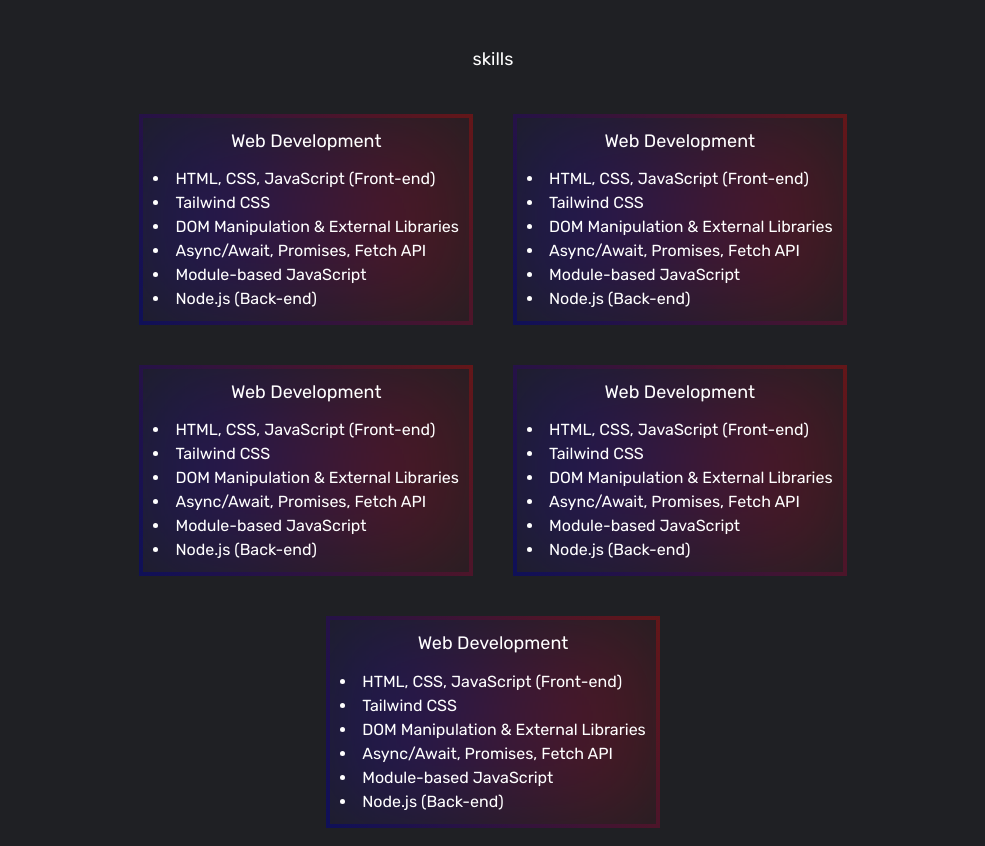
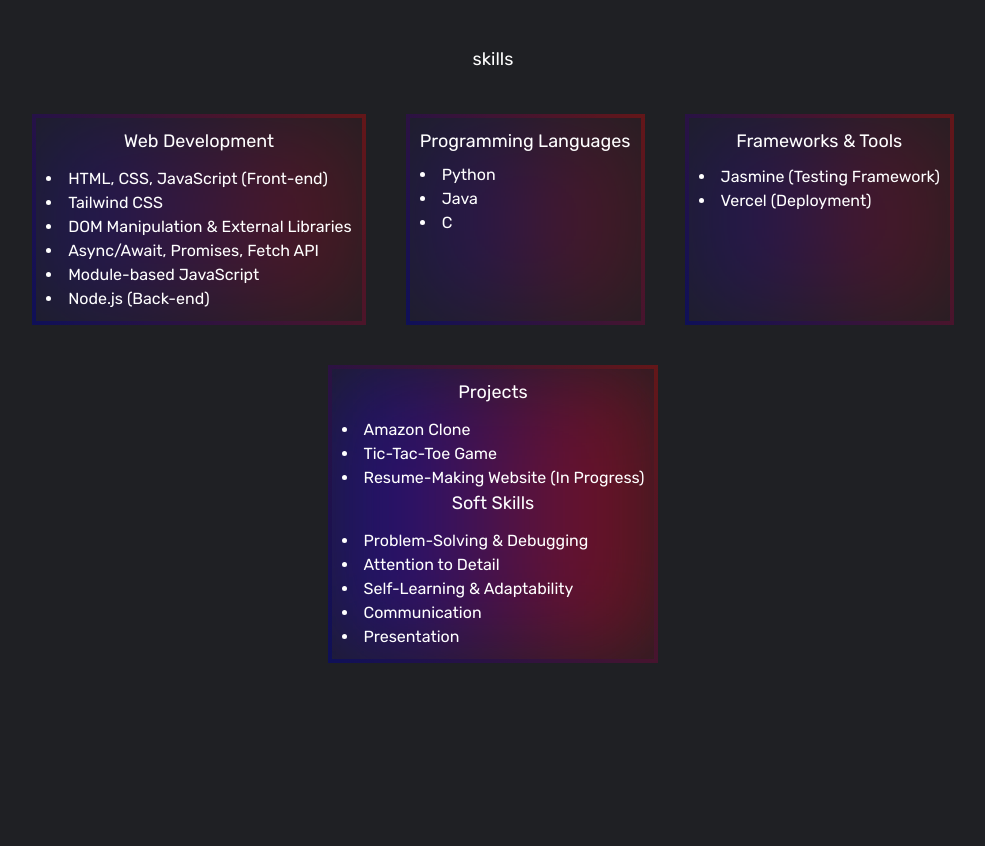
Before and after one commit to Ahmed-Rashid200307/PORTFOLIO, a website: page HSection/index.html in a window 1280 px wide. Shown: the part 1740-2586 px from the top of the page, without its empty margins (147-1132 px from the left). Drawn offline with Linux system fonts and the light colour scheme.

Commit message:
deletd some files

```diff
--- a/HSection/hero.html
+++ b/HSection/index.html
@@ -89,43 +89,31 @@
       </div>
       <div>
         <div class="gradient"></div>
-        <h6>Web Development</h6>
-        <li>HTML, CSS, JavaScript (Front-end)</li>
-        <li>Tailwind CSS</li>
-        <li>DOM Manipulation & External Libraries</li>
-        <li>Async/Await, Promises, Fetch API</li>
-        <li>Module-based JavaScript</li>
-        <li>Node.js (Back-end)</li>
+        <h6>Programming Languages</h6>
+        <li>Python</li>
+        <li>Java</li>
+        <li>C</li>
       </div>
       <div>
         <div class="gradient"></div>
-        <h6>Web Development</h6>
-        <li>HTML, CSS, JavaScript (Front-end)</li>
-        <li>Tailwind CSS</li>
-        <li>DOM Manipulation & External Libraries</li>
-        <li>Async/Await, Promises, Fetch API</li>
-        <li>Module-based JavaScript</li>
-        <li>Node.js (Back-end)</li>
+        <h6>Frameworks & Tools</h6>
+        <li>Jasmine (Testing Framework)</li>
+        <li>Vercel (Deployment)</li>
       </div>
       <div>
         <div class="gradient"></div>
-        <h6>Web Development</h6>
-        <li>HTML, CSS, JavaScript (Front-end)</li>
-        <li>Tailwind CSS</li>
-        <li>DOM Manipulation & External Libraries</li>
-        <li>Async/Await, Promises, Fetch API</li>
-        <li>Module-based JavaScript</li>
-        <li>Node.js (Back-end)</li>
-      </div>
+        <h6>Projects</h6>
+        <li>Amazon Clone</li>
+        <li>Tic-Tac-Toe Game</li>
+        <li>Resume-Making Website (In Progress)</li>
       <div>
         <div class="gradient"></div>
-        <h6>Web Development</h6>
-        <li>HTML, CSS, JavaScript (Front-end)</li>
-        <li>Tailwind CSS</li>
-        <li>DOM Manipulation & External Libraries</li>
-        <li>Async/Await, Promises, Fetch API</li>
-        <li>Module-based JavaScript</li>
-        <li>Node.js (Back-end)</li>
+        <h6>Soft Skills</h6>
+        <li>Problem-Solving & Debugging</li>
+        <li>Attention to Detail</li>
+        <li>Self-Learning & Adaptability</li>
+        <li>Communication</li>
+        <li>Presentation</li>
       </div>
     </div>
   </div>
```
Also changed, not shown: Index.html (deleted, +0 -12 lines), HSection/openart-a139b05268be430484001b4e89605381_raw.jpg (deleted), HSection/v882-sasi-39-f.jpg (deleted).
